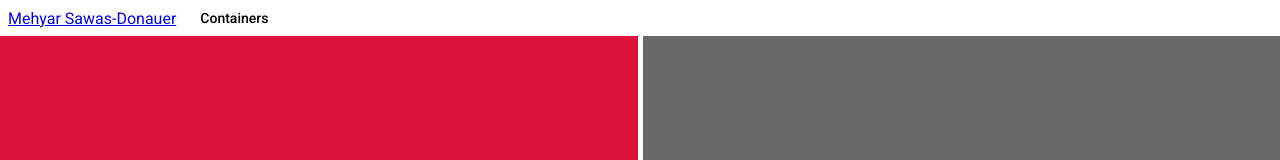
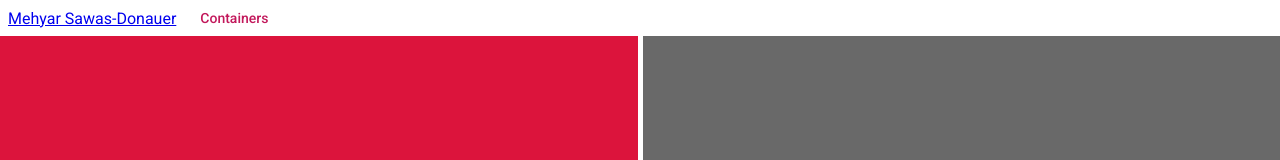
Before and after one commit to MehyarSawas/angular-app, an Angular app: page /Containers/SplitContainer in a window 1280 px wide. Shown: the top 160 px of the page. Built offline with nearby package versions, Linux system fonts and the light colour scheme.

Commit message:
added active router link style

```diff
--- a/src/app/app-header/app-header.component.html
+++ b/src/app/app-header/app-header.component.html
@@ -5,13 +5,13 @@
     </a>
   </div>
   <div class="m-padding-left-s">
-    <button mat-button [matMenuTriggerFor]="containersMenu">
+    <button mat-button [matMenuTriggerFor]="containersMenu" [color]="rla.isActive ? 'primary' : null">
       Containers
     </button>
     <mat-menu #containersMenu>
-      <menu mat-menu-item routerLink="Containers/SplitContainer">
+      <button mat-menu-item routerLink="Containers/SplitContainer" routerLinkActive="m-active" #rla="routerLinkActive">
         Split Container
-      </menu>
+      </button>
     </mat-menu>
   </div>
 </div>
```
